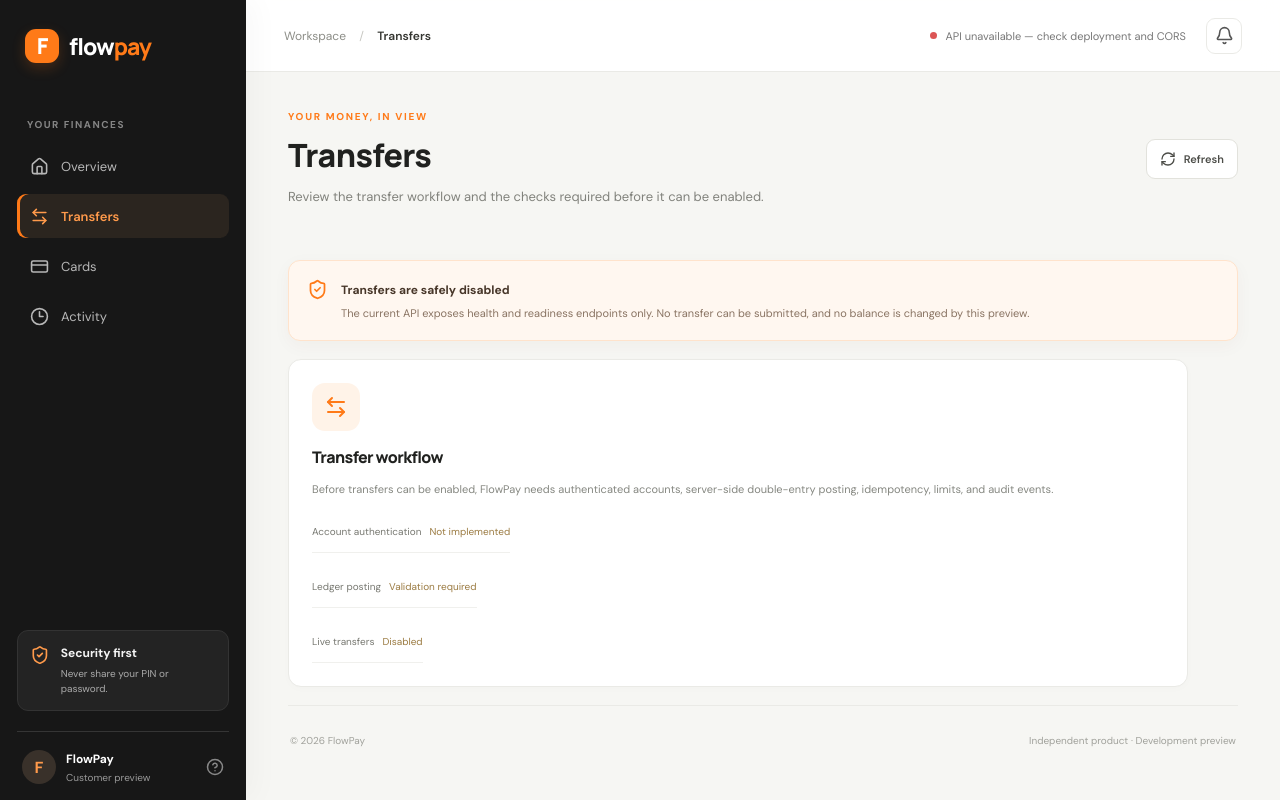
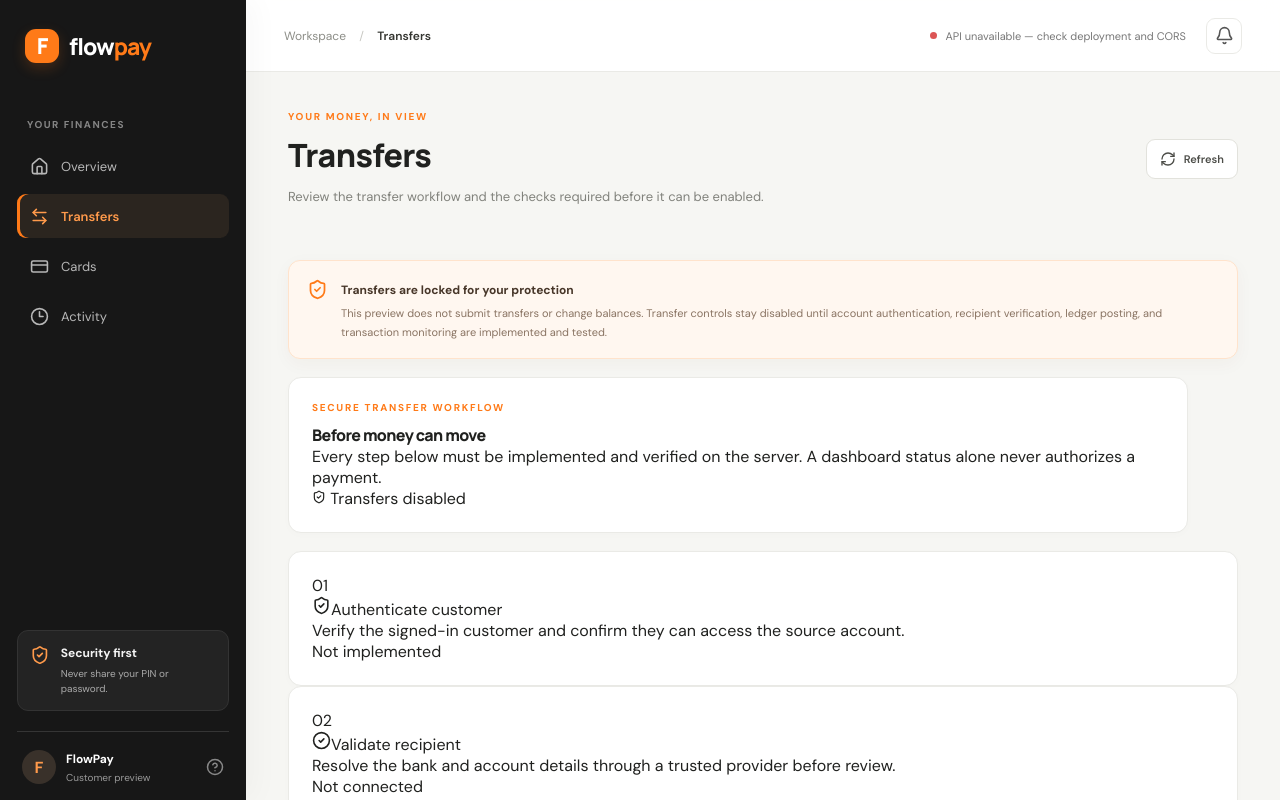
Before and after one commit to Balmasexy/flow-pay, a React (Vite) app in the folder apps/web/: page / in a window 1280 px wide. Both pictures are taken after a click on the button "Transfers". Shown: the top 800 px of the page. Built offline with nearby package versions, Linux system fonts and the light colour scheme; no server answers.

Commit message:
Improve secure Transfers workflow preview

```diff
--- a/apps/web/src/App.tsx
+++ b/apps/web/src/App.tsx
@@ -312,21 +312,58 @@ export default function App() {
               </section>
             </section>
           ) : page === "Transfers" ? (
-            <section className="page-grid">
+            <section className="page-grid transfer-page">
               <section className="notice">
                 <div className="notice-icon"><ShieldCheck size={21} /></div>
                 <div>
-                  <strong>Transfers are safely disabled</strong>
-                  <p>The current API exposes health and readiness endpoints only. No transfer can be submitted, and no balance is changed by this preview.</p>
+                  <strong>Transfers are locked for your protection</strong>
+                  <p>This preview does not submit transfers or change balances. Transfer controls stay disabled until account authentication, recipient verification, ledger posting, and transaction monitoring are implemented and tested.</p>
                 </div>
               </section>
-              <section className="panel feature-card">
-                <div className="feature-icon"><ArrowLeftRight size={24} /></div>
-                <h2>Transfer workflow</h2>
-                <p>Before transfers can be enabled, FlowPay needs authenticated accounts, server-side double-entry posting, idempotency, limits, and audit events.</p>
-                <div className="connection-row"><span>Account authentication</span><span className="status-wait">Not implemented</span></div>
-                <div className="connection-row"><span>Ledger posting</span><span className="status-wait">Validation required</span></div>
-                <div className="connection-row"><span>Live transfers</span><span className="status-wait">Disabled</span></div>
+
+              <section className="transfer-summary panel">
+                <div className="transfer-summary-copy">
+                  <div className="eyebrow">SECURE TRANSFER WORKFLOW</div>
+                  <h2>Before money can move</h2>
+                  <p>Every step below must be implemented and verified on the server. A dashboard status alone never authorizes a payment.</p>
+                </div>
+                <span className="locked-pill"><ShieldCheck size={14} /> Transfers disabled</span>
+              </section>
+
+              <section className="workflow-grid" aria-label="Transfer security requirements">
+                <article className="panel workflow-step">
+                  <span className="workflow-number">01</span>
+                  <div className="workflow-step-heading"><ShieldCheck size={19} /><span>Authenticate customer</span></div>
+                  <p>Verify the signed-in customer and confirm they can access the source account.</p>
+                  <span className="workflow-status">Not implemented</span>
+                </article>
+                <article className="panel workflow-step">
+                  <span className="workflow-number">02</span>
+                  <div className="workflow-step-heading"><CheckCircle2 size={19} /><span>Validate recipient</span></div>
+                  <p>Resolve the bank and account details through a trusted provider before review.</p>
+                  <span className="workflow-status">Not connected</span>
+                </article>
+                <article className="panel workflow-step">
+                  <span className="workflow-number">03</span>
+                  <div className="workflow-step-heading"><Wallet size={19} /><span>Check and post ledger</span></div>
+                  <p>Check available funds, limits, idempotency, and balanced double-entry posting.</p>
+                  <span className="workflow-status">Validation required</span>
+                </article>
+                <article className="panel workflow-step">
+                  <span className="workflow-number">04</span>
+                  <div className="workflow-step-heading"><Clock3 size={19} /><span>Record outcome</span></div>
+                  <p>Keep an audit trail and reconcile pending, successful, reversed, or failed transfers.</p>
+                  <span className="workflow-status">Not implemented</span>
+                </article>
+              </section>
+
+              <section className="panel transfer-lock-panel">
+                <div className="transfer-lock-icon"><ShieldCheck size={22} /></div>
+                <div className="transfer-lock-copy">
+                  <h2>Transfer action unavailable</h2>
+                  <p>There is no active transfer endpoint in this API. The control below is intentionally disabled; no real transfer can be initiated from this screen.</p>
+                </div>
+                <button className="feature-button transfer-disabled-button" disabled aria-disabled="true">Transfers not available</button>
               </section>
             </section>
           ) : (
```
